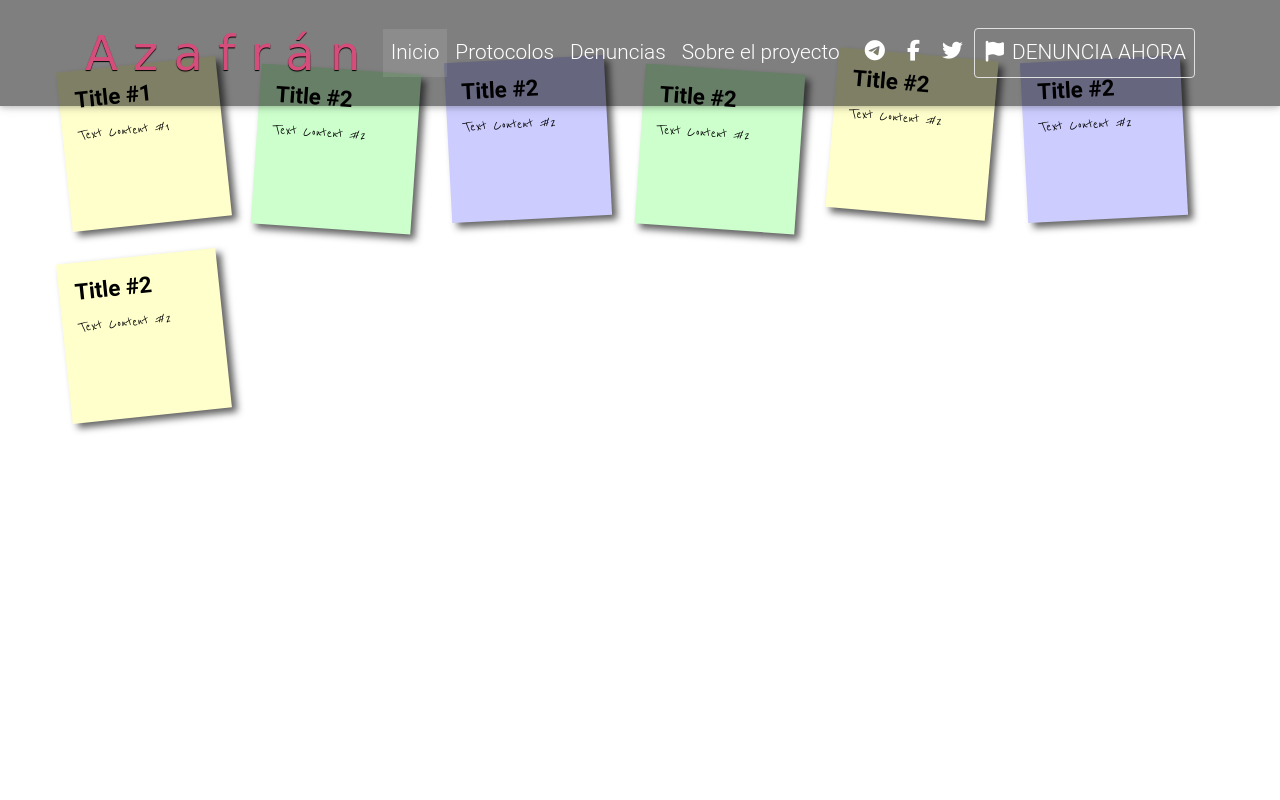
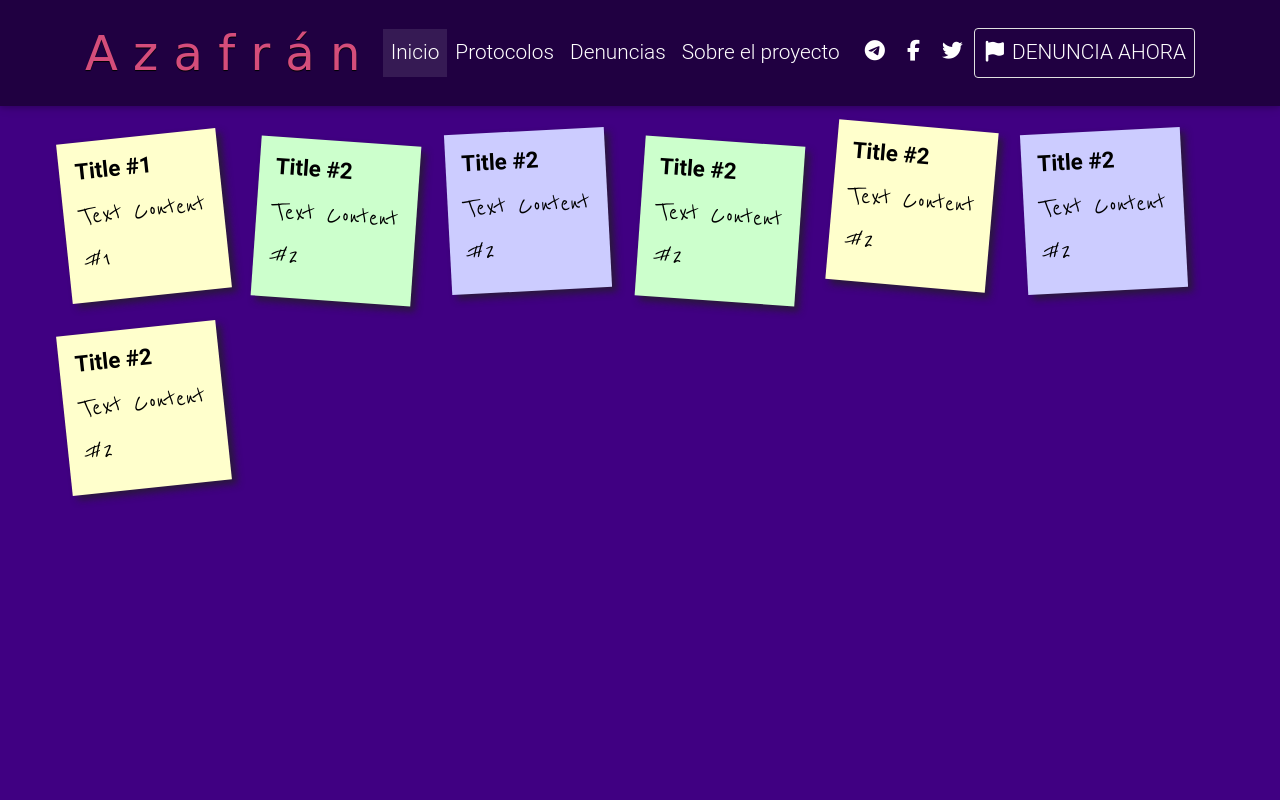
Before and after one commit to yeguacelestial/proyecto-azafran, a Django app: page /denuncias in a window 1280 px wide. Run offline with Django 3.2, Linux system fonts and the light colour scheme; some libraries are stand-ins or nearby versions.

Commit message:
Created templates for sticky notes and fixed CSS

```diff
--- a/azafran_denuncias/static/css/testimonios.css
+++ b/azafran_denuncias/static/css/testimonios.css
@@ -3,12 +3,12 @@ margin:0;
 padding:0;
 }
 
-.sticky-notes body{
-font-family:arial,sans-serif;
-font-size:100%;
-margin:3em;
-background:#666;
-color:#fff;
+body{
+background-color: #400082;
+}
+
+.sticky-notes {
+    transform: translateY(15%);
 }
 
 .sticky-notes h2 p{
@@ -43,7 +43,7 @@ padding-bottom:10px;
 }
 .sticky-notes ul li p{
 font-family:"Reenie Beanie",arial,sans-serif;
-font-size:100%;
+font-size:180%;
 }
 
 .sticky-notes ul li a{
--- a/azafran_denuncias/templates/azafran_denuncias/base.html
+++ b/azafran_denuncias/templates/azafran_denuncias/base.html
@@ -14,12 +14,8 @@
 
     <!-- Material Design for Bootstrap -->
     <link href="https://cdnjs.cloudflare.com/ajax/libs/mdbootstrap/4.5.16/css/mdb.min.css" rel="stylesheet">
-
-      <link rel="stylesheet" href="{% static 'css/testimonios.css' %}">
-  <link  href="http://fonts.googleapis.com/css?
-  family=Reenie+Beanie:regular"
-  rel="stylesheet"
-  type="text/css">
+    {% block base_links %}
+    {% endblock base_links %}
 </head>
 
 <body>
--- a/azafran_denuncias/templates/azafran_denuncias/testimonios.html
+++ b/azafran_denuncias/templates/azafran_denuncias/testimonios.html
@@ -8,7 +8,7 @@
 {% endblock base_links %}
 
 {% block content %}
-
+<body>
 <div class="sticky-notes">
     <ul>
     <li>
@@ -55,4 +55,5 @@
     </li>
     </ul>
 </div>
+</body>
 {% endblock content %}
```
